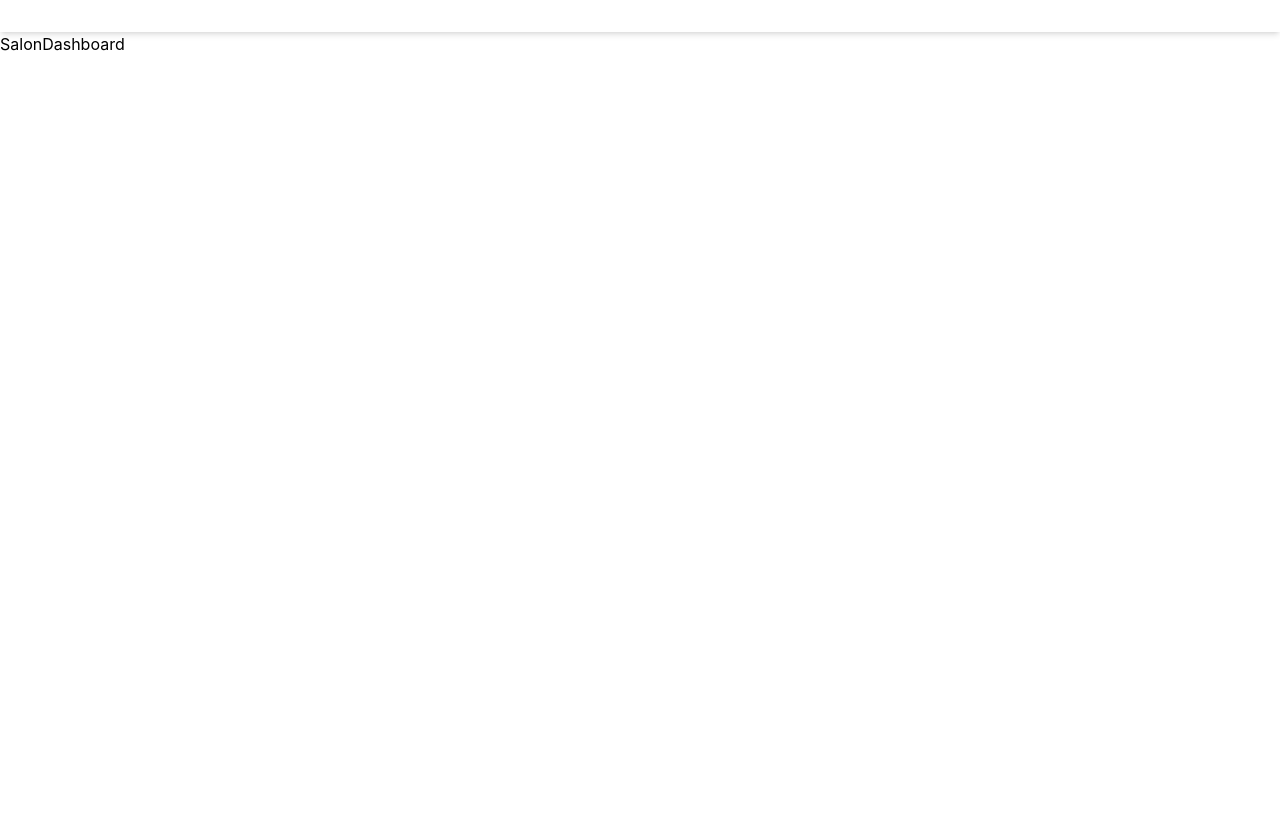
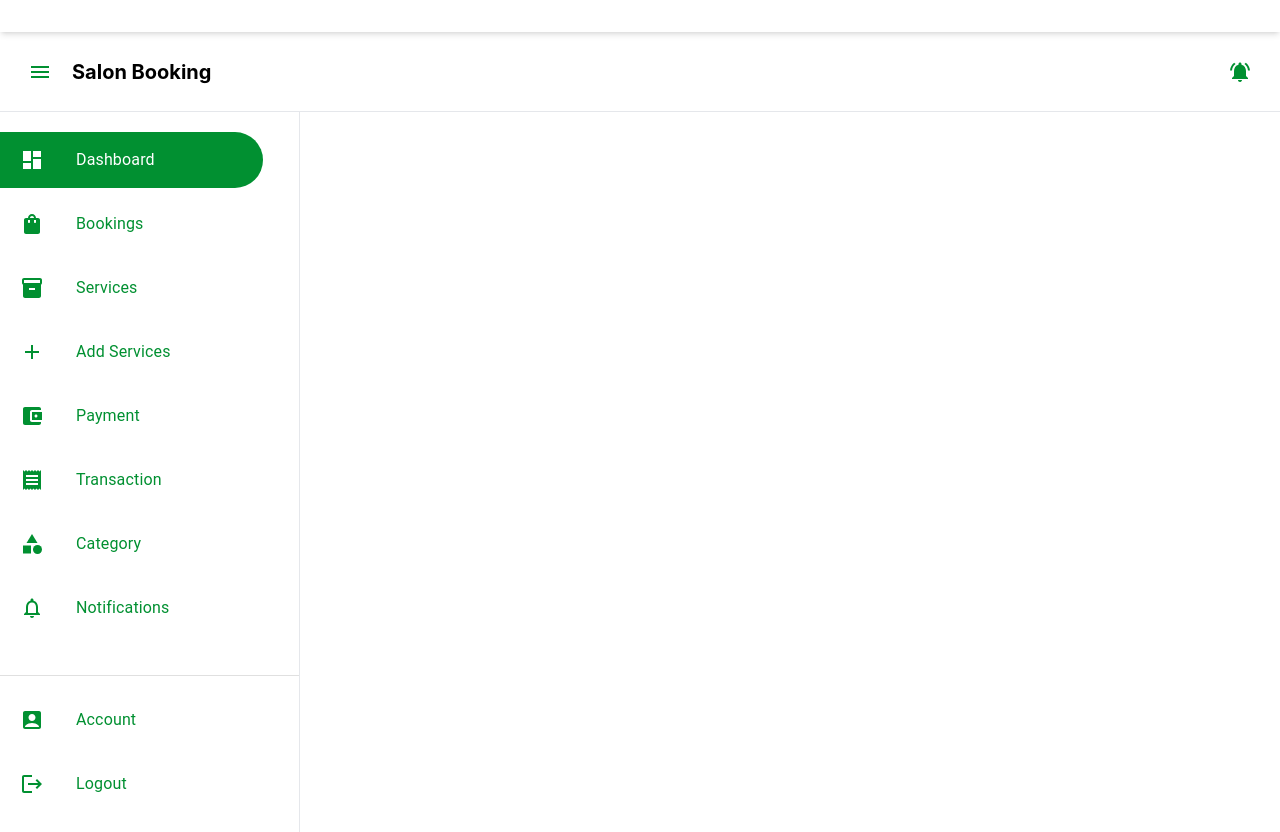
Before and after one commit to Rashmi-Kumari123/salon-Frontend, a React (Create React App) app: page /salon-dashboard in a window 1280 px wide. Before the commit the page ends 800 px from the top, so only its background shows below. Built offline with nearby package versions, Linux system fonts and the light colour scheme.

Commit message:
sideBar of salonDashboard added

```diff
--- /dev/null
+++ b/src/Admin/components/DrawerList.jsx
@@ -0,0 +1,74 @@
+import React from "react";
+import { ListItemIcon, ListItemText, Divider } from '@mui/material';
+import { useLocation, useNavigate } from "react-router-dom";
+
+const DrawerList = ({ menu, menu2 , toggleDrawer}) => {
+  const navigate = useNavigate();
+  const location = useLocation();
+
+  const handleClick = (item) => () => {
+    navigate(item.path);
+    if(toggleDrawer){
+        toggleDrawer(false)();
+    }
+  };
+
+  console.log("location :", location);
+
+  return (
+    <div className="h-full">
+      <div className="flex flex-col justify-between h-full w-[300px] border-r py-5">
+        <div className="space-y-2">
+          {menu.map((item, index) => (
+            <div
+              key={index}
+              onClick={handleClick(item)}
+              className="cursor-pointer pr-9"
+            >
+              <div
+                className={`${
+                  item.path === location.pathname
+                    ? "bg-primary-color text-white"
+                    : "text-primary-color"
+                } flex items-center px-5 py-3 rounded-r-full`}
+              >
+                <ListItemIcon>
+                  {item.path === location.pathname ? item.activeIcon : item.icon}
+                </ListItemIcon>
+                <ListItemText>{item.name}</ListItemText>
+              </div>
+            </div>
+          ))}
+        </div>
+
+        <div className="space-y-4">
+          <Divider />
+          <div className="space-y-2">
+            {menu2.map((item, index) => (
+              <div
+                key={index}
+                onClick={handleClick(item)}
+                className="cursor-pointer pr-9"
+              >
+                <div
+                  className={`${
+                    item.path === location.pathname
+                      ? "bg-primary-color text-white"
+                      : "text-primary-color"
+                  } flex items-center px-5 py-3 rounded-r-full`}
+                >
+                  <ListItemIcon>
+                    {item.path === location.pathname ? item.activeIcon : item.icon}
+                  </ListItemIcon>
+                  <ListItemText>{item.name}</ListItemText>
+                </div>
+              </div>
+            ))}
+          </div>
+        </div>
+      </div>
+    </div>
+  );
+};
+
+export default DrawerList;
--- /dev/null
+++ b/src/Admin/components/Navbar.jsx
@@ -0,0 +1,32 @@
+import { Menu, NotificationsActive } from "@mui/icons-material";
+import { Badge, Drawer, IconButton } from "@mui/material";
+
+import React, { useState } from "react";
+
+const Navbar = ({ DrawerList }) => {
+  const [open, setOpen] = useState(false);
+  const toggleDrawer = (newOpen) => () => {
+    setOpen(newOpen);
+  };
+  return (
+    <div className="h-[10vh] flex items-center justify-between px-5 border-b">
+      <div className="flex items-center gap-3">
+        <IconButton onClick={toggleDrawer(true)}>
+          <Menu color="primary" />
+        </IconButton>
+        <h1 className="text-xl cursor-pointer font-bold">Salon Booking</h1>
+      </div>
+      <IconButton>
+        <Badge color="Secondary">
+          <NotificationsActive color="primary" />
+        </Badge>
+      </IconButton>
+
+      <Drawer open={open} onClose={toggleDrawer(false)}>
+        <DrawerList toggleDrawer={toggleDrawer} />
+      </Drawer>
+    </div>
+  );
+};
+
+export default Navbar;
--- a/src/salon/SellerDashboard/SalonDashboard.jsx
+++ /dev/null
@@ -1,9 +0,0 @@
-import React from 'react'
-
-const SalonDashboard = () => {
-  return (
-    <div>SalonDashboard</div>
-  )
-}
-
-export default SalonDashboard;
--- /dev/null
+++ b/src/salon/components/SideBar/SalonDrawerList.jsx
@@ -0,0 +1,82 @@
+import { AccountBalanceWallet, AccountBox, Add, Category, Dashboard, Inventory, Logout, NotificationsNoneOutlined, Receipt, ShoppingBag } from '@mui/icons-material';
+import React from 'react'
+import DrawerList from '../../../Admin/components/DrawerList';
+
+const menu = [
+  {
+    name: "Dashboard",
+    path: "/salon-dashboard",
+    icon: <Dashboard className="text-primary-color" />,
+    activeIcon: <Dashboard className="text-white" />,
+  },
+  {
+    name: "Bookings",
+    path: "/salon-dashboard/bookings",
+    icon: <ShoppingBag className="text-primary-color" />,
+    activeIcon: <ShoppingBag className="text-white" />,
+  },
+  {
+    name: "Services",
+    path: "/salon-dashboard/services",
+    icon: <Inventory className="text-primary-color" />,
+    activeIcon: <Inventory className="text-white" />,
+  },
+  {
+    name: "Add Services",
+    path: "/salon-dashboard/add-services",
+    icon: <Add className="text-primary-color" />,
+    activeIcon: <Add className="text-white" />,
+  },
+  {
+    name: "Payment",
+    path: "/salon-dashboard/payment",
+    icon: <AccountBalanceWallet className="text-primary-color" />,
+    activeIcon: <AccountBalanceWallet className="text-white" />,
+  },
+  {
+    name: "Transaction",
+    path: "/salon-dashboard/transaction",
+    icon: <Receipt className="text-primary-color" />,
+    activeIcon: <Receipt className="text-white" />,
+  },
+  {
+    name: "Category",
+    path: "/salon-dashboard/category",
+    icon: <Category className="text-primary-color" />,
+    activeIcon: <Category className="text-white" />,
+  },
+  {
+    name: "Notifications",
+    path: "/salon-dashboard/notifications",
+    icon: <NotificationsNoneOutlined className="text-primary-color" />,
+    activeIcon: <NotificationsNoneOutlined className="text-white" />,
+  },
+
+];
+
+const menu2 = [
+
+  {
+    name: "Account",
+    path: "/salon-dashboard/account",
+    icon: <AccountBox className="text-primary-color" />,
+    activeIcon: <AccountBox className="text-white" />,
+
+  },
+  {
+    name: "Logout",
+    path: "/",
+    icon: <Logout className="text-primary-color" />,
+    activeIcon: <Logout className="text-white" />,
+  },
+];
+
+
+const SalonDrawerList = ({toggleDrawer}) => {
+  return (
+
+   <DrawerList menu={menu} menu2={menu2} toggleDrawer={toggleDrawer}/>
+  )
+}
+
+export default SalonDrawerList;
--- /dev/null
+++ b/src/salon/pages/SellerDashboard/SalonDashboard.jsx
@@ -0,0 +1,18 @@
+import React from "react";
+import SalonDrawerList from "../../components/SideBar/SalonDrawerList";
+import Navbar from "../../../Admin/components/Navbar";
+
+const SalonDashboard = () => {
+  return (
+    <div className="min-h-screen">
+      <Navbar DrawerList={SalonDrawerList} />
+      <section className="lg:flex lg:h-[90vh]">
+        <div className="hidden lg:block h-full">
+          <SalonDrawerList />
+        </div>
+      </section>
+    </div>
+  );
+};
+
+export default SalonDashboard;
```
Also changed, not shown: src/App.js (+2 -6 lines), 1 other file (tests, documents, lock files or other folders).
